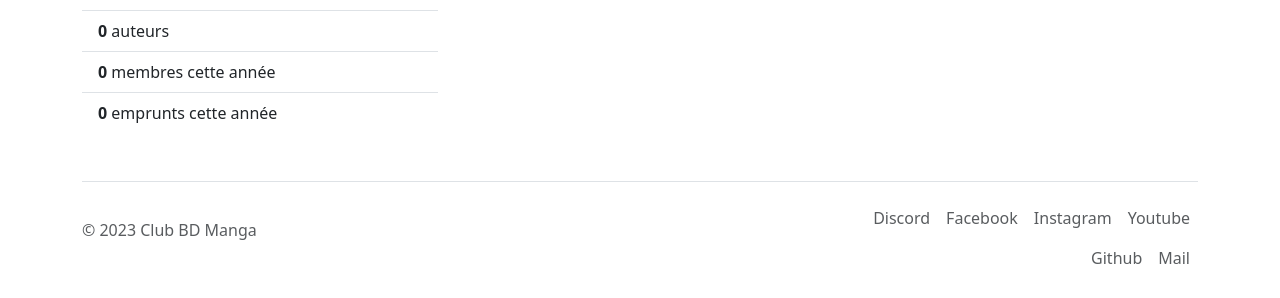
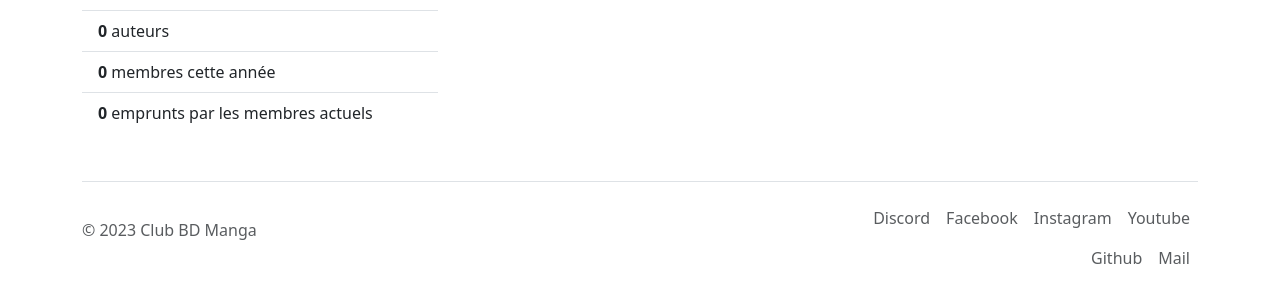
Before and after one commit to Lysquid/ClubBDManga, a Django app: page /stats/ in a window 1280 px wide. Shown: the part 271-569 px from the top of the page. Run offline with Django 4.2, Linux system fonts and the light colour scheme; data that the repository does not hold is empty.

Commit message:
précision stats

```diff
--- a/asso/templates/asso/stats.html
+++ b/asso/templates/asso/stats.html
@@ -21,7 +21,7 @@
                 <li class="list-group-item"><b>{{ series.count }}</b> séries</li>
                 <li class="list-group-item"><b>{{ authors.count }}</b> auteurs</li>
                 <li class="list-group-item"><b>{{ members.count }}</b> membres cette année</li>
-                <li class="list-group-item"><b>{{ loans.count }}</b> emprunts cette année</li>
+                <li class="list-group-item"><b>{{ loans.count }}</b> emprunts par les membres actuels</li>
             </ul>
         </div>
 
```
